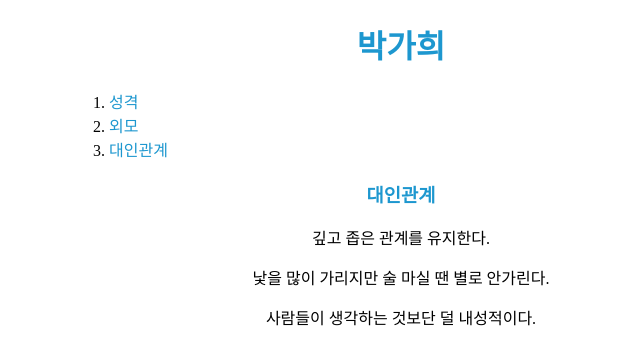
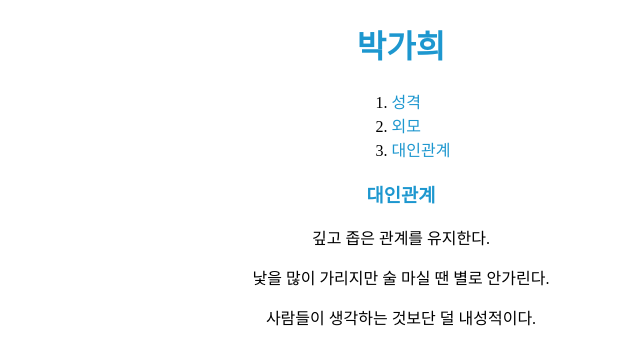
Before and after one commit to iamgahee/second, a plain HTML site: page 3.html in a window 1280 px wide. Shown: the whole page, without its empty margins (239-879 px from the left). Drawn offline with Linux system fonts and the light colour scheme.

Commit message:
Update 3.html

```diff
--- a/3.html
+++ b/3.html
@@ -21,10 +21,10 @@
     text-decoration: none;
   }
   ol {
-  width: 300px;
-  margin-left: 300px;
-  margin-right: 300px;
-  }
+  display: table;
+  margin-left: auto;
+  margin-right: auto;
+ }
 </style>
 </head>
 <body>
```
